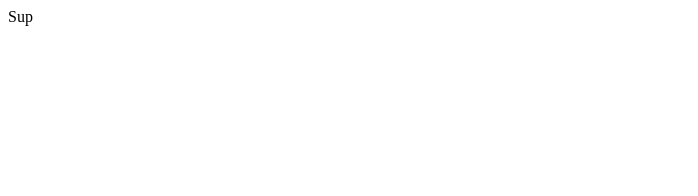
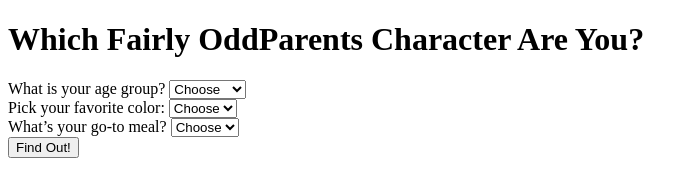
Before and after one commit to Jauneld/CharacterQuiz-1-13-25, a plain HTML site: page index.html in a window 1280 px wide. Shown: the whole page, without its empty margins (0-698 px from the left). Drawn offline with nearby package versions, Linux system fonts and the light colour scheme.

Commit message:
Update index.html

```diff
--- a/index.html
+++ b/index.html
@@ -1 +1,51 @@
-Sup
+<!DOCTYPE html>
+<html lang="en">
+<head>
+    <meta charset="UTF-8">
+    <meta name="viewport" content="width=device-width, initial-scale=1.0">
+    <title>Fairly OddParents Character Quiz</title>
+    <link rel="stylesheet" href="styles.css">
+    <script src="https://code.jquery.com/jquery-3.6.0.min.js"></script>
+</head>
+<body>
+    <div class="quiz-container">
+        <h1>Which Fairly OddParents Character Are You?</h1>
+        <form id="quiz-form">
+            <div class="question">
+                <label>What is your age group?</label>
+                <select id="age-group">
+                    <option value="none">Choose</option>
+                    <option value="under18">Under 18</option>
+                    <option value="18-30">18-30</option>
+                    <option value="over30">Over 30</option>
+                </select>
+            </div>
+            <div class="question">
+                <label>Pick your favorite color:</label>
+                <select id="color-choice">
+                    <option value="none">Choose</option>
+                    <option value="blue">Blue</option>
+                    <option value="red">Red</option>
+                    <option value="green">Green</option>
+                </select>
+            </div>
+            <div class="question">
+                <label>What’s your go-to meal?</label>
+                <select id="meal-choice">
+                    <option value="none">Choose</option>
+                    <option value="pizza">Pizza</option>
+                    <option value="salad">Salad</option>
+                    <option value="burger">Burger</option>
+                </select>
+            </div>
+            <button type="button" id="submit-quiz">Find Out!</button>
+        </form>
+        <div id="result-container" style="display:none;">
+            <h2>You are: <span id="character-name"></span>!</h2>
+            <img id="character-image" src="" alt="Character Image" style="display:none; max-width: 100%; border-radius: 10px;">
+            <p id="character-description"></p>
+        </div>
+    </div>
+    <script src="script.js"></script>
+</body>
+</html>
```
